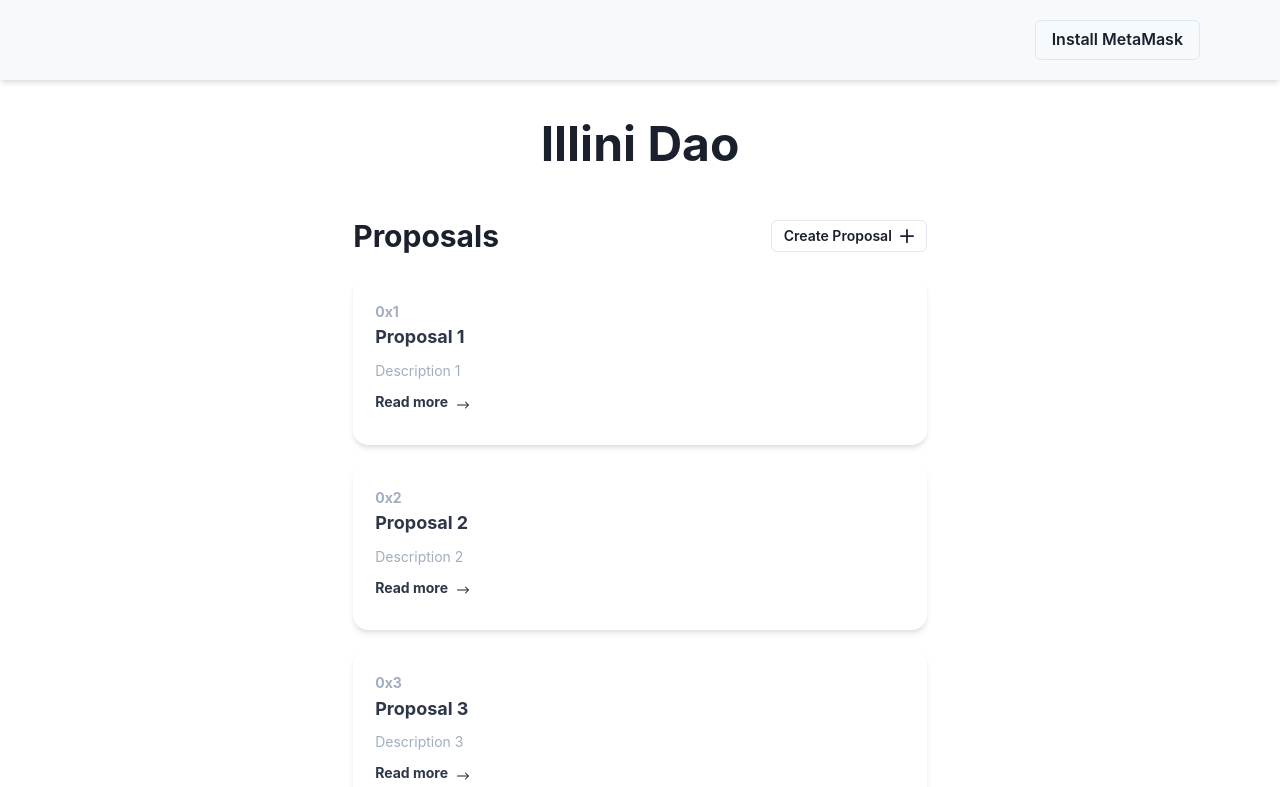
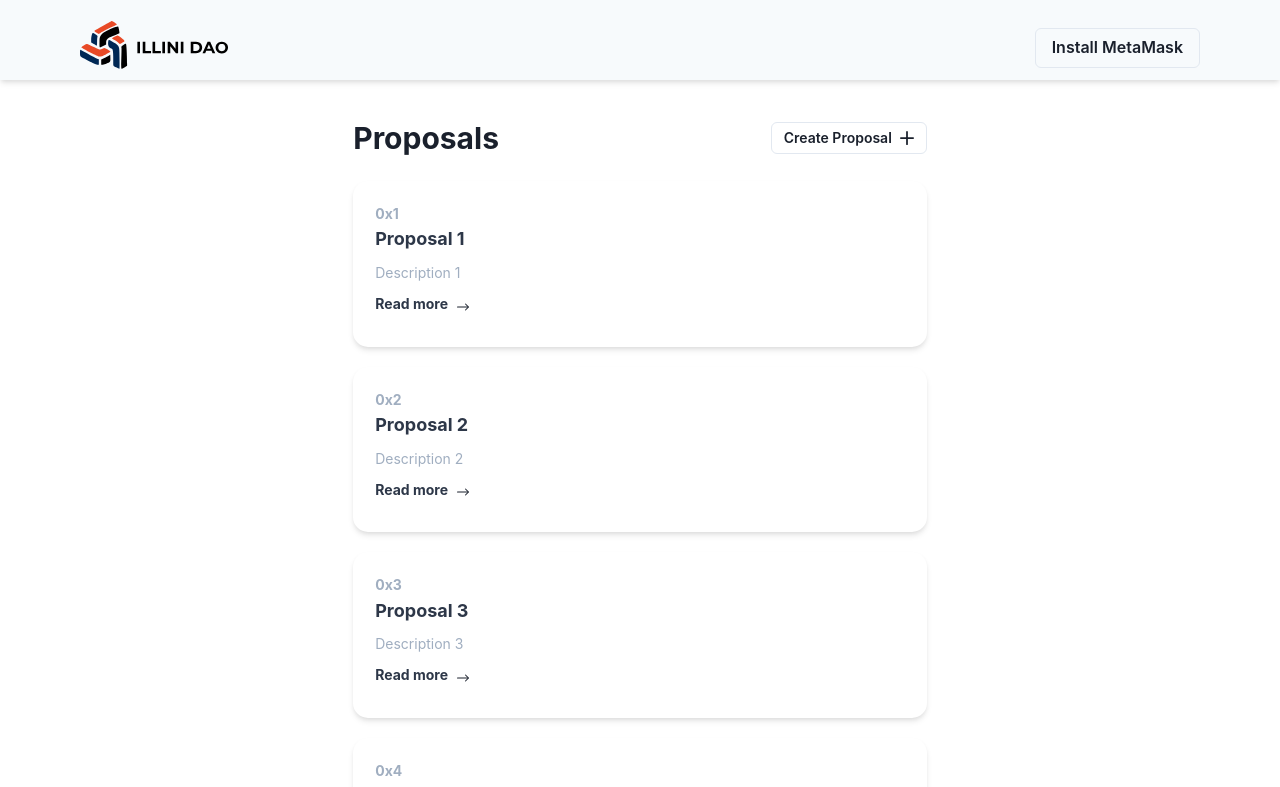
Before and after one commit to IlliniBlockchain/dao-token, a React (Create React App) app in the folder client/: page / in a window 1280 px wide. Shown: the top 787 px of the page. Built offline with nearby package versions, Linux system fonts and the light colour scheme.

Commit message:
Add logo to nav bar

```diff
--- a/client/src/App.jsx
+++ b/client/src/App.jsx
@@ -2,7 +2,7 @@ import { ChakraProvider, theme } from '@chakra-ui/react';
 // import MetaMaskOnboarding from '@metamask/onboarding'
 // import { ethers, utils } from "ethers"
 
-import Home from './components/Home';
+import Home from './pages/Home';
 
 function App() {
   return (
--- a/client/src/components/NavBar.jsx
+++ b/client/src/components/NavBar.jsx
@@ -1,8 +1,8 @@
-import { Box, Container, Flex, HStack } from '@chakra-ui/react';
+import { Box, Container, HStack, Icon, Link } from '@chakra-ui/react';
 import { useState } from 'react';
 import * as React from 'react';
 import Wallet from '../Wallet';
-
+import { ReactComponent as IlliniBlockchainLogo } from '../assets/IlliniBlockchainLogo.svg';
 export const Navbar = () => {
   const [connected, setConnected] = useState(false);
   const [walletAddress, setWalletAddress] = useState('');
@@ -11,7 +11,7 @@ export const Navbar = () => {
 
   return (
     <Box as="section">
-      <Box as="nav" bg="gray.50" boxShadow="md" mb="40px">
+      <Box as="nav" bg="gray.50" boxShadow="md" mb="40px" height="80px">
         <Container
           py={{
             base: '4',
@@ -20,9 +20,10 @@ export const Navbar = () => {
           minWidth="90%"
         >
           {console.log(provider, signer)}
-          <HStack spacing="10" justify="flex-end" w="100%">
-            <Flex>
-              <HStack spacing="3">
+          <HStack spacing="10" w="100%" justify="space-between">
+            <Link href="/">
+              <Icon as={IlliniBlockchainLogo} w="150px" h="50px" />
+            </Link>
             <Wallet
               connected={connected}
               setConnected={setConnected}
@@ -31,8 +32,6 @@ export const Navbar = () => {
               setProvider={setProvider}
               setSigner={setSigner}
             />
-              </HStack>
-            </Flex>
             )
           </HStack>
         </Container>
--- a/client/src/components/Home.jsx
+++ b/client/src/pages/Home.jsx
@@ -1,14 +1,11 @@
-import { Box, Container, Heading } from '@chakra-ui/react';
-import { Navbar } from './NavBar';
-import ProposalList from './ProposalList';
+import { Box, Container } from '@chakra-ui/react';
+import { Navbar } from '../components/NavBar';
+import ProposalList from '../components/ProposalList';
 
 const Home = () => {
   return (
     <Box>
       <Navbar />
-      <Container minW="100ch" centerContent mb="50px">
-        <Heading size={'2xl'}>Illini Dao</Heading>
-      </Container>
 
       <Container>
         <ProposalList proposals={mockProposalData} />
```
Also changed, not shown: client/src/assets/IlliniBlockchainLogo.svg (added). Lines whose indentation alone changed are shown as unchanged.
